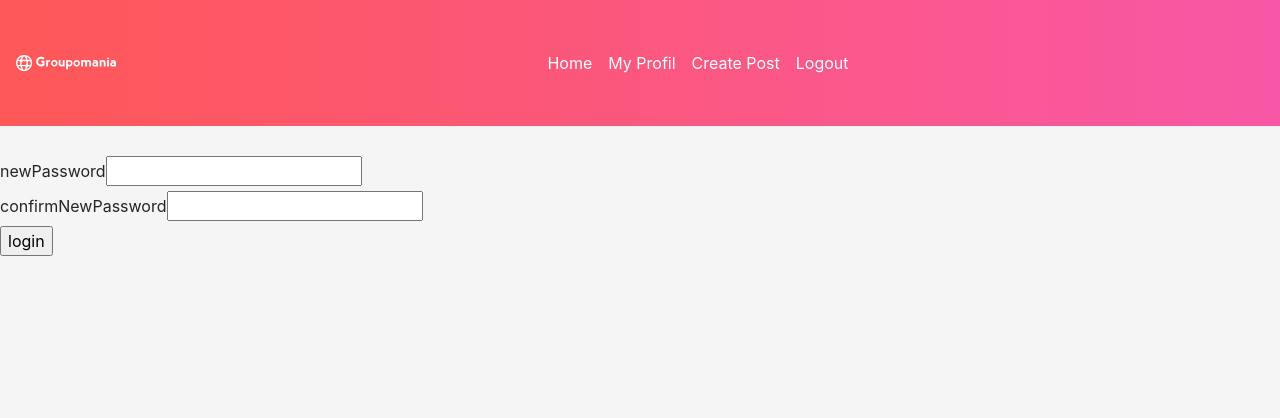
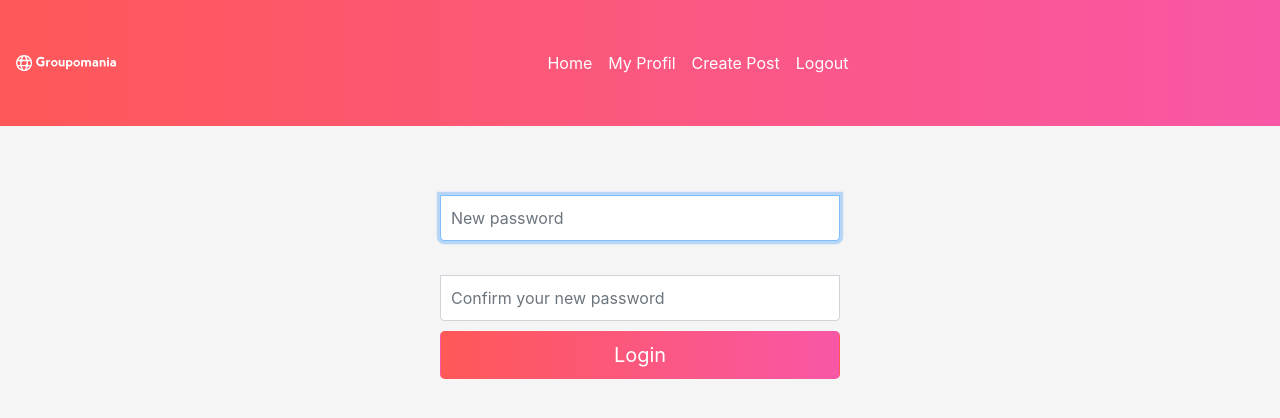
Before and after one commit to Valentinmeert/Projet-7-frontend, a Vue app: page /updatePassword/1 in a window 1280 px wide. Shown: the top 418 px of the page. Built offline with nearby package versions, Linux system fonts and the light colour scheme; sample sign-in values are in the browser's storage; a web font is replaced by a local one; what vue-paginate, vue-resource would draw is missing.

Commit message:
add style update password and reacts localStorage

```diff
--- a/src/components/Post.vue
+++ b/src/components/Post.vue
@@ -69,7 +69,7 @@ export default {
       .then((res) => {
         const { data } = res;
         this.posts = data;
-        if (data.length == 0) {
+        if (data.length === 0) {
           this.onePost = true;
         }
       });
--- a/src/components/PostDetail.vue
+++ b/src/components/PostDetail.vue
@@ -85,7 +85,7 @@ export default {
       .then((data) => {
         this.likes = Object.keys(data.data).length;
       });
-    if (!sessionStorage.getItem(`${this.$route.params.id}`)) {
+    if (!localStorage.getItem(`${this.$route.params.id}`)) {
       this.disliked = true;
     } else {
       this.disliked = false;
@@ -98,7 +98,7 @@ export default {
         })
       .then((data) => {
         this.postUser = data.body;
-      }),
+      });
 
     this.$http
       .get(
@@ -128,8 +128,8 @@ export default {
         .then(
           (response) => {
             this.disliked = false;
-            sessionStorage.setItem('reactId', response.body.id);
-            sessionStorage.setItem(`${this.$route.params.id}`, 'liked');
+            localStorage.setItem('reactId', response.body.id);
+            localStorage.setItem(`${this.$route.params.id}`, 'liked');
             location.reload();
           },
         );
@@ -137,14 +137,14 @@ export default {
     unlike() {
       this.$http
         .delete(
-          `http://localhost:3000/api/v1/post/${this.$route.params.id}/react/${sessionStorage.getItem('reactId')}`,
+          `http://localhost:3000/api/v1/post/${this.$route.params.id}/react/${localStorage.getItem('reactId')}`,
           {
             headers: { Authorization: `Bearer ${sessionStorage.getItem('jwt')}` },
           },
         )
         .then(
-          (response) => {
-            sessionStorage.removeItem(`${this.$route.params.id}`);
+          () => {
+            localStorage.removeItem(`${this.$route.params.id}`);
             location.reload();
           },
         );
--- a/src/components/Signup.vue
+++ b/src/components/Signup.vue
@@ -77,7 +77,7 @@
         >
       </div>
       <input
-        class="btn btn-lg btn-primary btn-block"
+        class="btn btn-lg btn-block"
         type="submit"
         value="Signup"
       >
@@ -121,3 +121,53 @@ export default {
   },
 };
 </script>
+
+<style>
+html,
+body {
+  height: 100%;
+}
+
+body {
+  display: -ms-flexbox;
+  -ms-flex-align: center;
+  padding-bottom: 40px;
+  background-color: #f5f5f5;
+}
+
+.form-signin {
+  width: 100%;
+  max-width: 330px;
+  padding: 15px;
+  margin: auto;
+}
+
+.form-signin .form-control {
+  position: relative;
+  box-sizing: border-box;
+  height: auto;
+  padding: 10px;
+  font-size: 16px;
+}
+
+.form-signin .form-control:focus {
+  z-index: 2;
+}
+
+.form-signin input[type='email'] {
+  margin-bottom: -1px;
+  border-bottom-right-radius: 0;
+  border-bottom-left-radius: 0;
+}
+
+.form-signin input[type='password'] {
+  margin-bottom: 10px;
+  border-top-left-radius: 0;
+  border-top-right-radius: 0;
+}
+
+.btn {
+  background: linear-gradient(to right, #ff5858, #f857a6) !important;
+  color: white;
+}
+</style>
--- a/src/components/UpdatePassword.vue
+++ b/src/components/UpdatePassword.vue
@@ -1,28 +1,40 @@
 <template>
-  <form @submit.prevent.stop="login">
-    <div>
-      <label for="newPassword">newPassword</label>
+  <div class="text-center">
+    <form
+      class="form-updatePassword"
+      @submit.prevent.stop="login"
+    >
+      <label for="newPassword" />
       <input
+        id="newPassword"
         v-model="newPassword"
         type="password"
         name="newPassword"
+        class="form-control"
+        pattern=".{8,}"
+        placeholder="New password"
         required
+        autofocus
       >
-    </div>
       <div>
-      <label for="confirmNewPassword">confirmNewPassword</label>
+        <label for="confirmNewPassword" />
         <input
           v-model="confirmNewPassword"
+          pattern=".{8,}"
           type="password"
           name="confirmNewPassword"
           required
+          placeholder="Confirm your new password"
+          class="form-control"
         >
       </div>
       <input
+        class="btn btn-lg btn-block"
         type="submit"
-      value="login"
+        value="Login"
       >
     </form>
+  </div>
 </template>
 
 <script>
@@ -37,7 +49,7 @@ export default {
     login() {
       if (!this.newPassword) return;
       if (!this.confirmNewPassword) return;
-      if (this.newPassword != this.confirmNewPassword) return;
+      if (this.newPassword !== this.confirmNewPassword) return;
       const { newPassword, confirmNewPassword } = this;
       this.$http
         .put(`http://localhost:3000/api/v1/user/${this.$route.params.id}/password`, {
@@ -46,7 +58,7 @@ export default {
         {
           headers: { authorization: `Bearer ${sessionStorage.getItem('jwt')}` },
         })
-        .then((data) => {
+        .then(() => {
           sessionStorage.clear();
           this.$router.push('/');
           window.alert('Votre mot de passe a bien été modifié !');
@@ -57,4 +69,45 @@ export default {
 </script>
 
 <style>
+html,
+body {
+  height: 100%;
+}
+
+body {
+  display: -ms-flexbox;
+  -ms-flex-align: center;
+  padding-bottom: 40px;
+  background-color: #f5f5f5;
+}
+
+.form-updatePassword {
+  width: 100%;
+  max-width: 430px;
+  padding: 15px;
+  margin: auto;
+}
+
+.form-updatePassword .form-control {
+  position: relative;
+  box-sizing: border-box;
+  height: auto;
+  padding: 10px;
+  font-size: 16px;
+}
+
+.form-updatePassword .form-control:focus {
+  z-index: 2;
+}
+
+.form-updatePassword input[type='password'] {
+  margin-bottom: 10px;
+  border-top-left-radius: 0;
+  border-top-right-radius: 0;
+}
+
+.btn {
+  background: linear-gradient(to right, #ff5858, #f857a6) !important;
+  color: white;
+}
 </style>
--- a/src/components/User.vue
+++ b/src/components/User.vue
@@ -135,7 +135,9 @@ export default {
     },
     destroyPost(post) {
       this.$http
-        .delete(`http://localhost:3000/api/v1/post/${post.id}`)
+        .delete(`http://localhost:3000/api/v1/post/${post.id}`, {
+          headers: { authorization: `Bearer ${sessionStorage.getItem('jwt')}` },
+        })
         .then(
           (response) => response.json(),
         )
```
Also changed, not shown: src/components/UserUpdate.vue (+2 -7 lines). Lines whose indentation alone changed are shown as unchanged.
